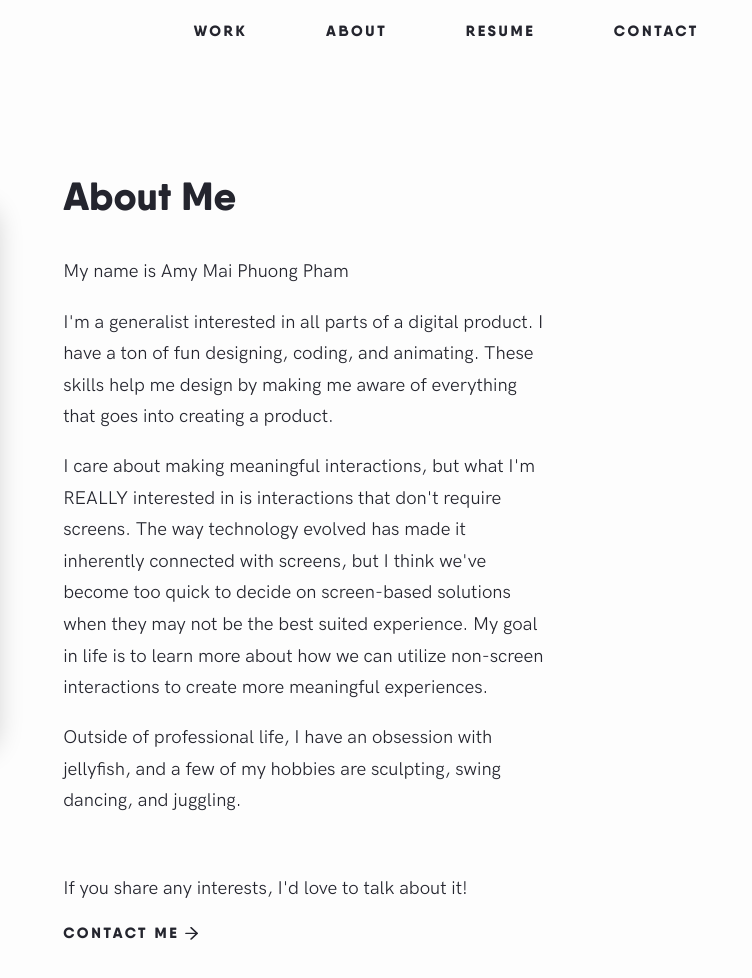
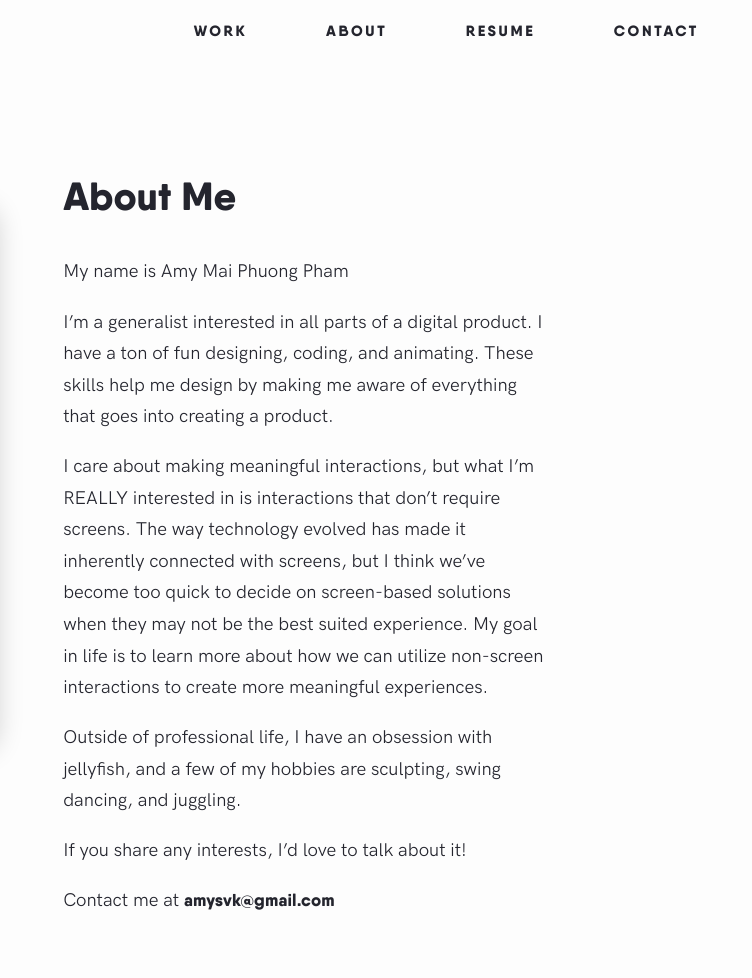
Before and after one commit to ampped/ampped.github.io, a plain HTML site: page about.html in a window 1280 px wide. Shown: the full height of the page, 528-1280 px from the left. Drawn offline with Linux system fonts and the light colour scheme.

```diff
--- a/about.html
+++ b/about.html
@@ -116,11 +116,11 @@
 	<div class="grid__col grid__col--9-of-16">
 		<h1>About Me</h1>
 		<p>My name is Amy Mai Phuong Pham</p>
-		<p>I'm a generalist interested in all parts of a digital product. I have a ton of fun designing, coding, and animating. These skills help me design by making me aware of everything that goes into creating a product.</p>
-		<p>I care about making meaningful interactions, but what I'm REALLY interested in is interactions that don't require screens. The way technology evolved has made it inherently connected with screens, but I think we've become too quick to decide on screen-based solutions when they may not be the best suited experience. My goal in life is to learn more about how we can utilize non-screen interactions to create more meaningful experiences.</p>
-		<p>Outside of professional life, I have an obsession with jellyfish, and a few of my hobbies are sculpting, swing dancing, and juggling.</p><br />
-		<p>If you share any interests, I'd love to talk about it!</p>
-		<a href="index.html#contact" class="project__link">Contact me</a>
+		<p>I’m a generalist interested in all parts of a digital product. I have a ton of fun designing, coding, and animating. These skills help me design by making me aware of everything that goes into creating a product.</p>
+		<p>I care about making meaningful interactions, but what I’m REALLY interested in is interactions that don’t require screens. The way technology evolved has made it inherently connected with screens, but I think we’ve become too quick to decide on screen-based solutions when they may not be the best suited experience. My goal in life is to learn more about how we can utilize non-screen interactions to create more meaningful experiences.</p>
+		<p>Outside of professional life, I have an obsession with jellyfish, and a few of my hobbies are sculpting, swing dancing, and juggling.</p>
+		<p>If you share any interests, I’d love to talk about it!</p>
+		<p>Contact me at <span class="bold"><a href="mailto:amysvk@gmail.com" style="text-transform: unset; letter-spacing: unset;">amysvk@gmail.com</a></span></a>
 	</div>
 </section>
 </main>
```
Also changed, not shown: index.html (+5 -0 lines).
